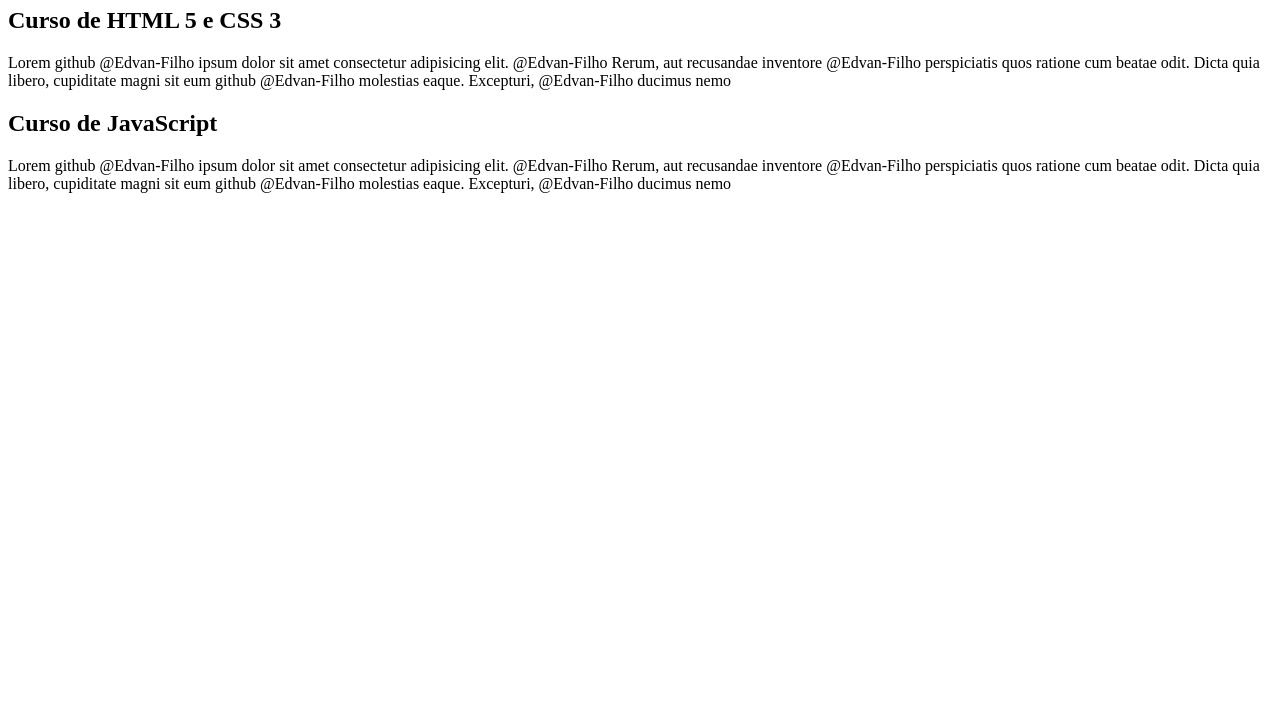
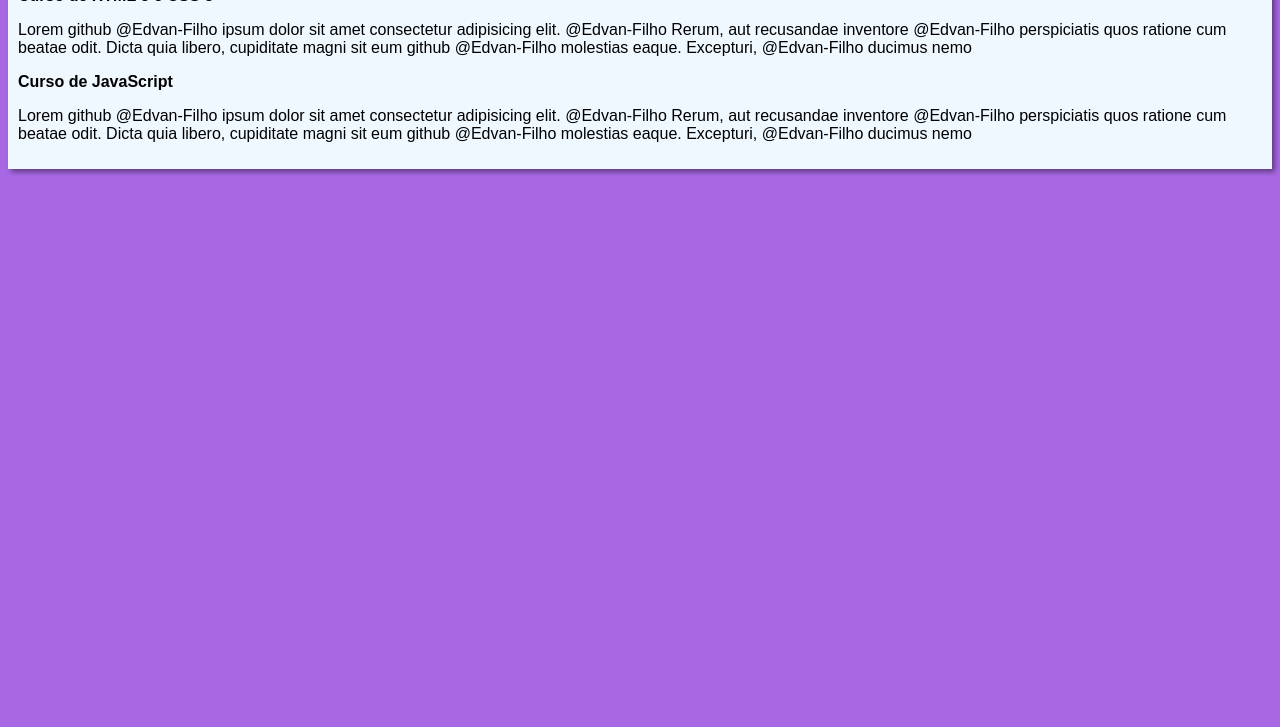
Before and after one commit to Edvan-Filho/projeto-site-, a plain HTML site: page index.html in a window 1280 px wide. Shown: the part 73-800 px from the top of the page. Drawn offline with Linux system fonts and the light colour scheme.

Commit message:
add commit

```diff
--- a/index.html
+++ b/index.html
@@ -5,7 +5,7 @@
     <meta charset="UTF-8">
     <meta name="viewport" content="width=device-width, initial-scale=1.0">
     <title>Curso em Vídeo</title>
-    <link rel="stylesheet" href="estilos/">
+    <link rel="stylesheet" href="estilos/style.css">
 
 </head>
 
```
